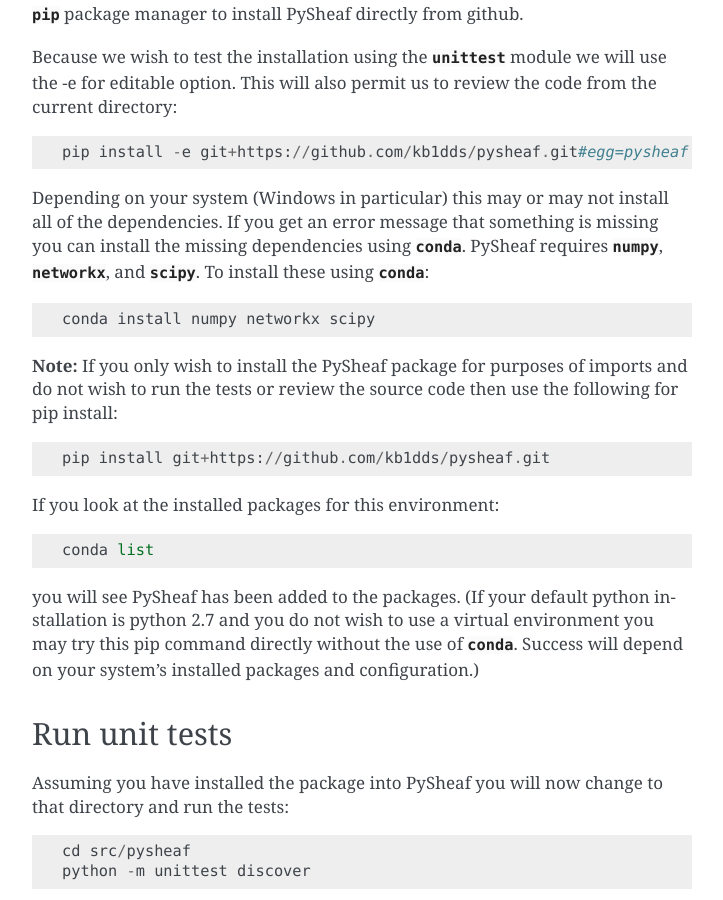
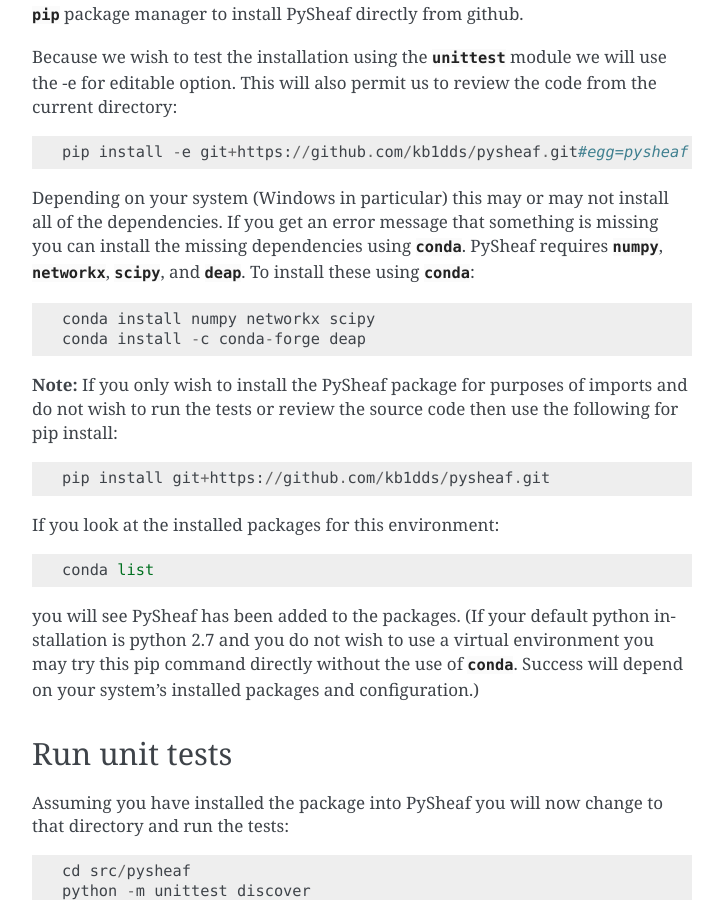
Before and after one commit to kb1dds/pysheaf, a Sphinx documentation site: the page built from docs/install.rst, in a window 1280 px wide and 900 px high, scrolled down 2161 px. Shown: the whole window, without its empty margins (388-1111 px from the left). Built offline with Sphinx 7.4.7, drawn with Linux system fonts in a browser that asks for light colours; formulas are drawn with MathJax 3.

Commit message:
updated install.rst to reflect deap changes

```diff
--- a/docs/install.rst
+++ b/docs/install.rst
@@ -73,10 +73,11 @@
 
   pip install -e git+https://github.com/kb1dds/pysheaf.git#egg=pysheaf
 
-Depending on your system (Windows in particular) this may or may not install all of the dependencies. If you get an error message that something is missing you can install the missing dependencies using :py:mod:`conda`.  PySheaf requires :py:mod:`numpy`, :py:mod:`networkx`, and :py:mod:`scipy`.
+Depending on your system (Windows in particular) this may or may not install all of the dependencies. If you get an error message that something is missing you can install the missing dependencies using :py:mod:`conda`.  PySheaf requires :py:mod:`numpy`, :py:mod:`networkx`, :py:mod:`scipy`, and :py:mod:`deap`.
 To install these using :py:mod:`conda`::
 
   conda install numpy networkx scipy
+  conda install -c conda-forge deap
 
 **Note:** If you only wish to install the PySheaf package for purposes of imports and do not wish to run the tests or review the source code then use the following for pip install::
 
```
